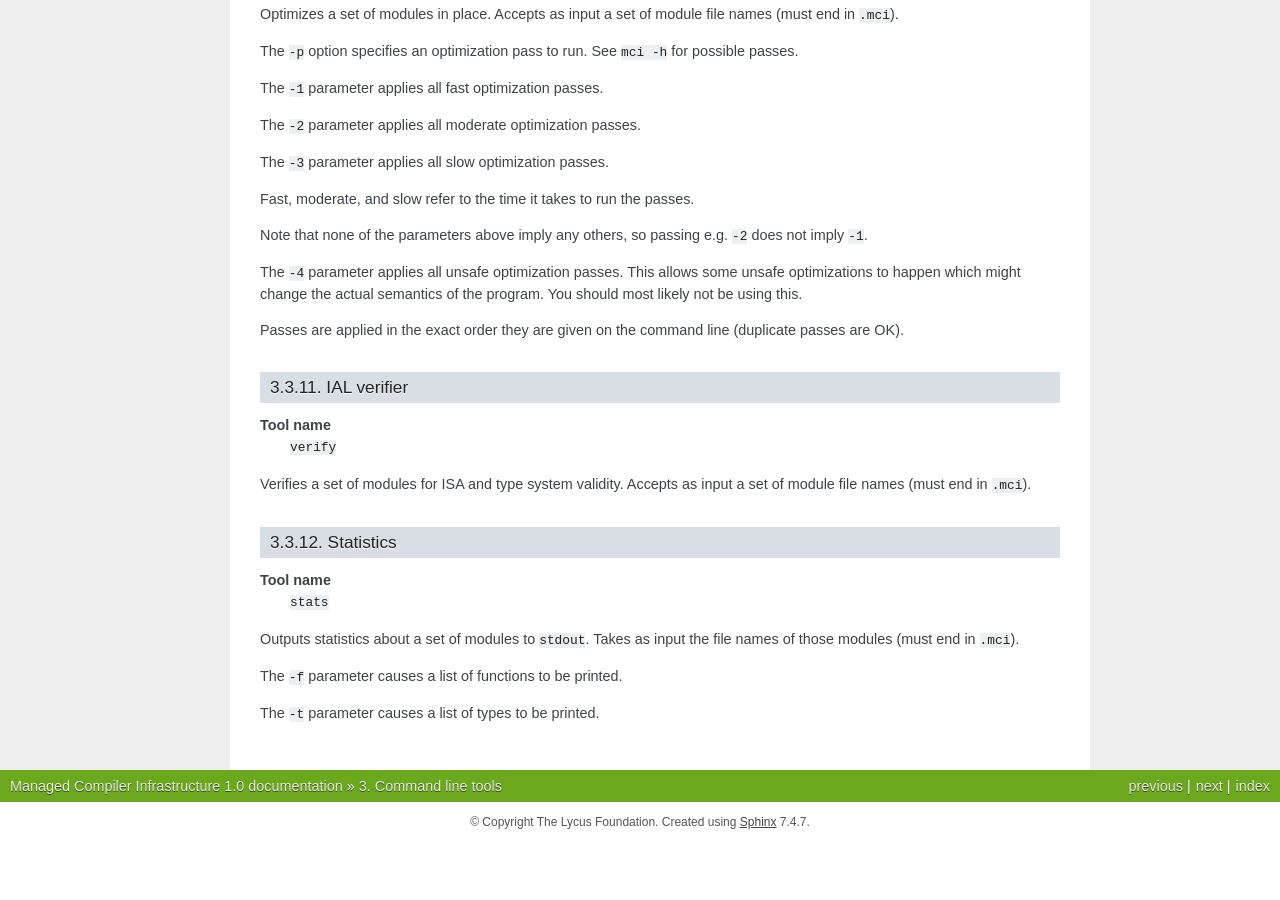
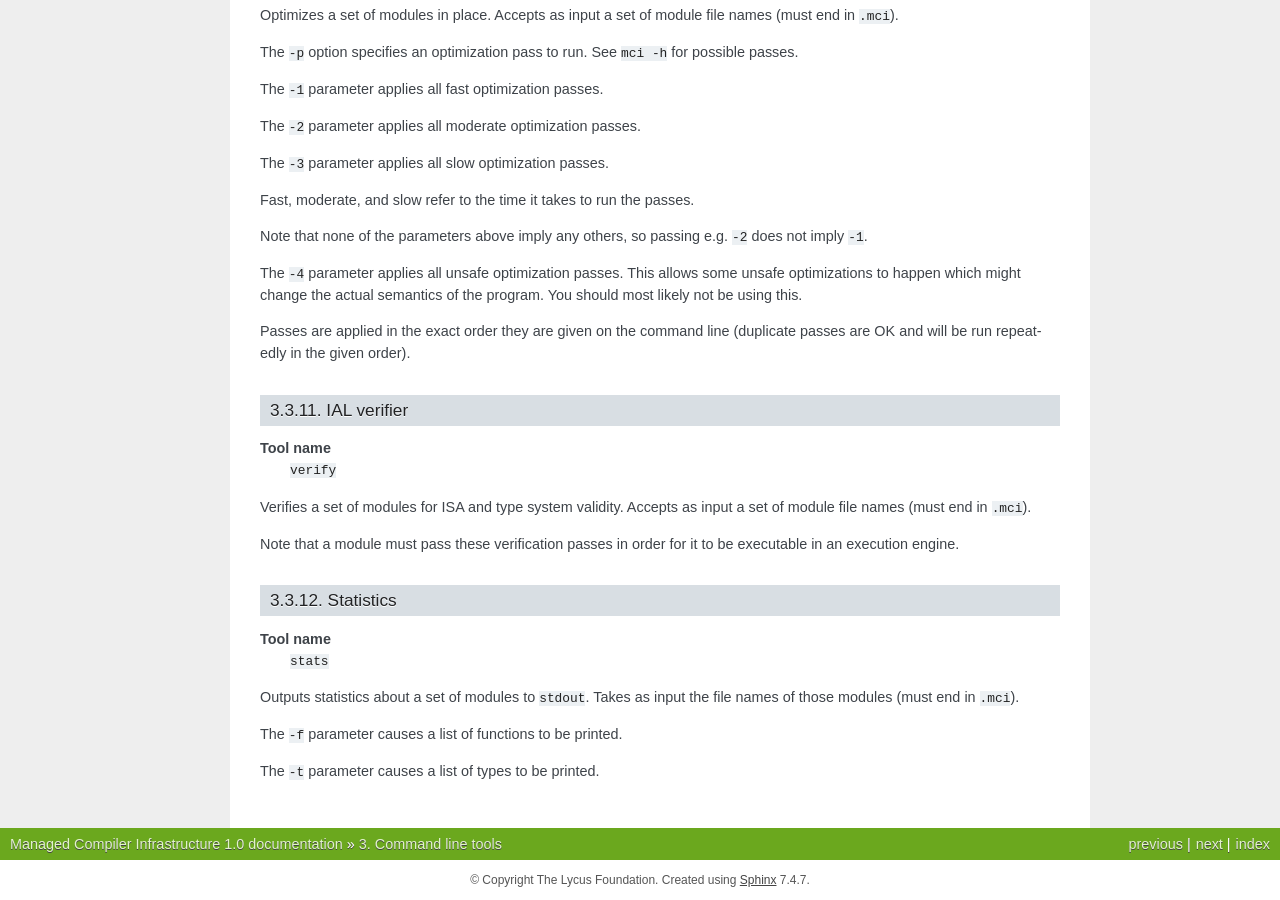
Before and after one commit to lycus/mci, a Sphinx documentation site: the page built from docs/command_line_tools.rst, in a window 1280 px wide and 900 px high, scrolled down 2857 px. Built offline with Sphinx 7.4.7, drawn with Linux system fonts in a browser that asks for light colours; before the commit the page ends 3699 px from its top, so only the background shows below that; some of the changed text lies outside the part shown.

Commit message:
Some CLI doc updates.

```diff
--- a/docs/command_line_tools.rst
+++ b/docs/command_line_tools.rst
@@ -17,11 +17,11 @@
 the options are preferred, so those will be used in the rest of this document.
 The ``-h`` option simply displays the help overview and exits. The ``-s``
 option makes the command line interface silent, i.e. it won't output anything
-to ``stdout``. This is mostly useful if you're running a program in an
-execution engine and don't want the 'noise' that the command line interface
-normally outputs.
+to ``stdout`` and ``stderr``. This is mostly useful if you're running a
+program in an execution engine and don't want the 'noise' that the command
+line interface normally outputs.
 
-Now, to run a tool, you simply pass its name and arguments to ``mci``. So, for
+To run a tool, you simply pass its name and arguments to ``mci``. So, for
 example, ``mci asm foo.ial -o bar.mci``. This runs the assembler which parses
 ``foo.ial`` and generates a binary ``bar.mci`` which can be executed. In order
 to suppress output, you could also say ``mci -s asm foo.ial -o bar.mci``.
@@ -184,7 +184,7 @@
 program. You should most likely not be using this.
 
 Passes are applied in the exact order they are given on the command line
-(duplicate passes are OK).
+(duplicate passes are OK and will be run repeatedly in the given order).
 
 IAL verifier
 ------------
@@ -194,6 +194,9 @@
 
 Verifies a set of modules for ISA and type system validity. Accepts as input a
 set of module file names (must end in ``.mci``).
+
+Note that a module must pass these verification passes in order for it to be
+executable in an execution engine.
 
 Statistics
 ----------
```
Also changed, not shown: other parts of docs/command_line_tools.rst (+1 -1 lines).
